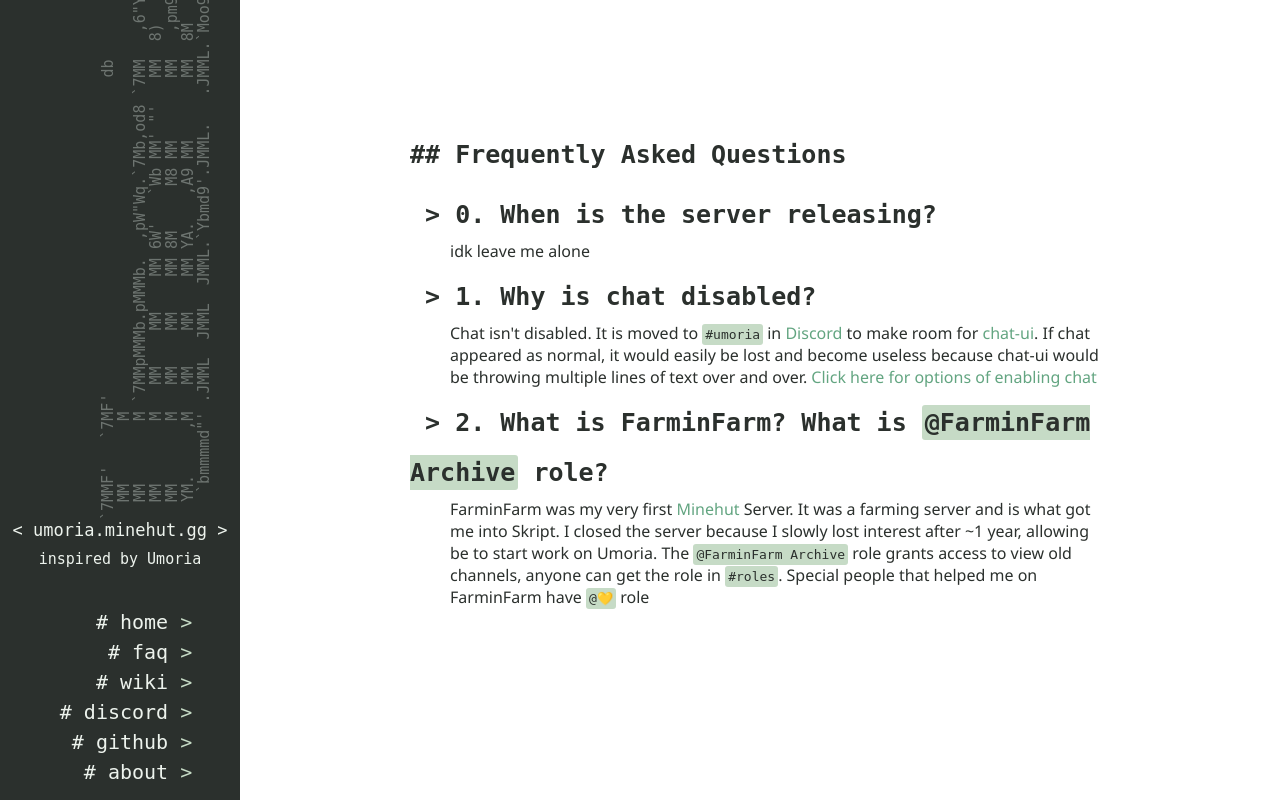
After one commit to Javascript-void0/Minehut, a Flask app: page /faq/ in a window 1280 px wide. The commit adds this page. Run offline with Flask 2, Linux system fonts and the light colour scheme.

Commit message:
faq wiki

```diff
--- a/web/run.py
+++ b/web/run.py
@@ -1,10 +1,12 @@
 from flask import Flask, render_template
 from views.about import about
 from views.wiki import wiki
+from views.faq import faq
 
 app = Flask(__name__, static_url_path='/static')
 app.register_blueprint(about, url_prefix='/about')
 app.register_blueprint(wiki, url_prefix='/wiki')
+app.register_blueprint(faq, url_prefix='/faq')
 
 @app.route('/')
 def index():
--- a/web/templates/base.html
+++ b/web/templates/base.html
@@ -64,6 +64,9 @@
 				&nbsp&nbsp&nbsp&nbsp#&nbsp<a href="/">home</a><a class="link-arrow" href="/">&nbsp></a>
 			</div>
 			<div class='option'>
+				&nbsp&nbsp&nbsp&nbsp&nbsp#&nbsp<a href="/faq">faq</a><a class="link-arrow" href="/faq">&nbsp></a>
+			</div>
+			<div class='option'>
 				&nbsp&nbsp&nbsp&nbsp#&nbsp<a href="/wiki">wiki</a><a class="link-arrow" href="/wiki">&nbsp></a>
 			</div>
 			<div class='option'>
--- /dev/null
+++ b/web/templates/faq.html
@@ -0,0 +1,23 @@
+{% extends "base.html" %}
+
+{% block title %}
+
+FAQ | umoria.minehut.gg
+
+{% endblock %}
+
+
+{% block body %}
+
+<h1>## Frequently Asked Questions</h1>
+
+<h1>&nbsp> 0. When is the server releasing?</h1>
+<p>idk leave me alone</p>
+
+<h1>&nbsp> 1. Why is chat disabled?</h1>
+<p>Chat isn't disabled. It is moved to <code>#umoria</code> in <a href="https://www.discord.gg/YkBRcR5" target="_blank" rel="noopener noreferrer">Discord</a> to make room for <a href='http://127.0.0.1:5000/wiki/#chat-ui'>chat-ui</a>. If chat appeared as normal, it would easily be lost and become useless because chat-ui would be throwing multiple lines of text over and over. <a href='http://127.0.0.1:5000/wiki/#overlay'>Click here for options of enabling chat</a></p>
+
+<h1>&nbsp> 2.  What is FarminFarm? What is <code>@FarminFarm Archive</code> role?</h1>
+<p>FarminFarm was my very first <a href='https://minehut.com'>Minehut</a> Server. It was a farming server and is what got me into Skript. I closed the server because I slowly lost interest after ~1 year, allowing be to start work on Umoria. The <code>@FarminFarm Archive</code> role grants access to view old channels, anyone can get the role in <code>#roles</code>. Special people that helped me on FarminFarm have <code>@💛</code> role</p>
+
+{% endblock %}
--- /dev/null
+++ b/web/views/faq.py
@@ -0,0 +1,7 @@
+from flask import Blueprint, render_template
+
+faq = Blueprint('faq', __name__)
+
+@faq.route('/')
+def form():
+    return render_template('faq.html', table_of_contents=1)
```
